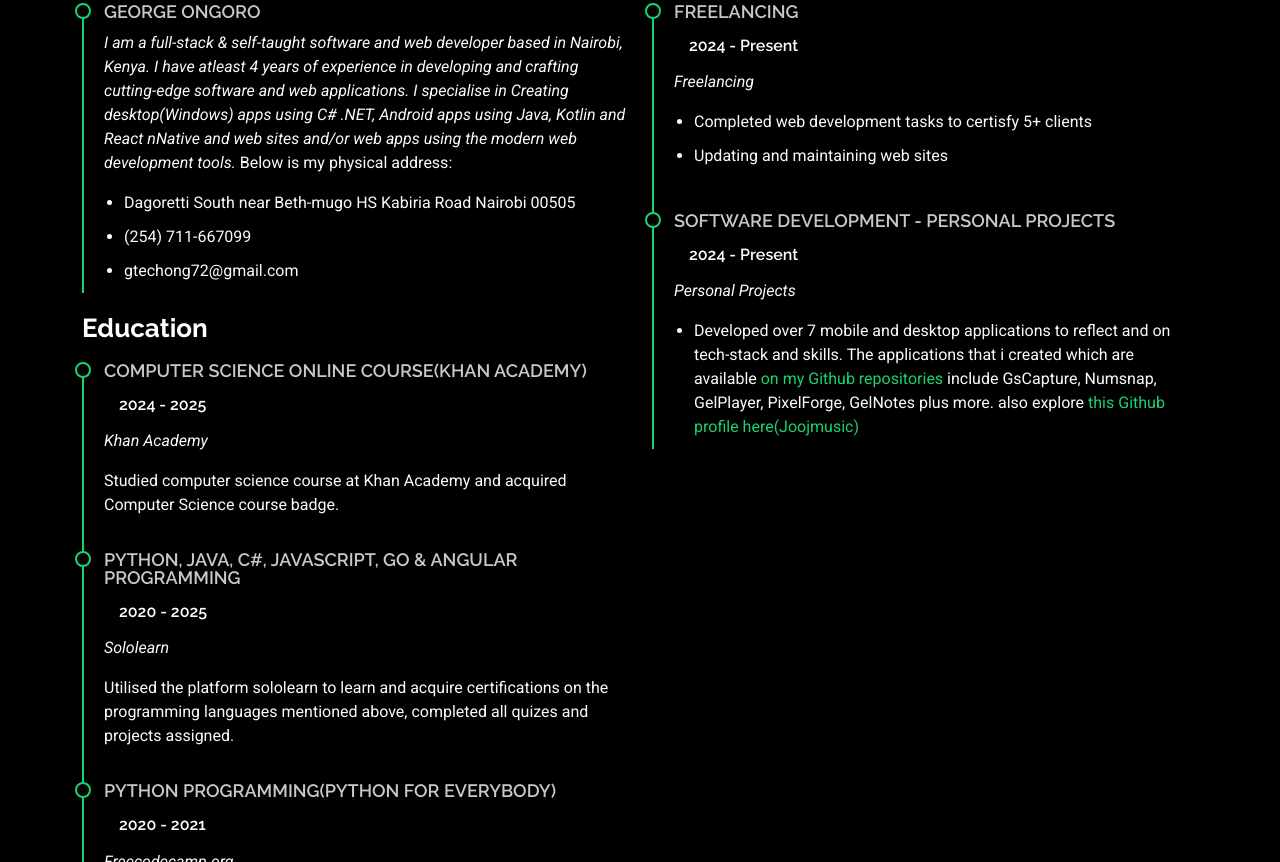
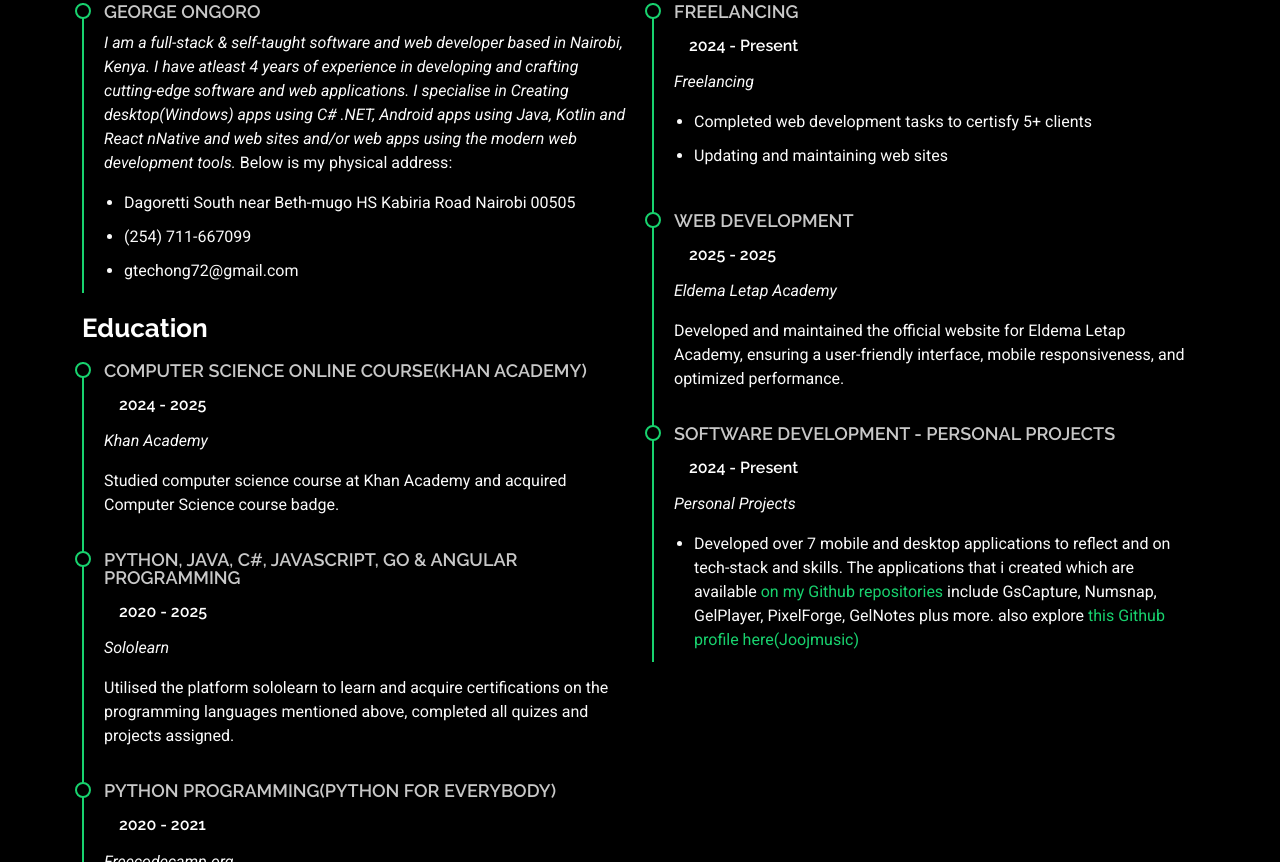
Before and after one commit to 004Ongoro/Portfolio, a plain HTML site: page resume.html in a window 1280 px wide. Shown: the part 509-1371 px from the top of the page. Drawn offline with Linux system fonts and the light colour scheme.

Commit message:
Update resume.html

```diff
--- a/resume.html
+++ b/resume.html
@@ -190,6 +190,14 @@
               <!-- Edn Resume Item -->
 
               <div class="resume-item">
+                <h4>Web Development</h4>
+                <h5>2025 - 2025</h5>
+                <p><em>Eldema Letap Academy</em></p>
+                <p>Developed and maintained the official website for Eldema Letap Academy, ensuring a user-friendly interface, mobile responsiveness, and optimized performance. </p>
+              </div>
+              <!-- Edn Resume Item -->
+
+              <div class="resume-item">
                 <h4>Software Development - Personal Projects</h4>
                 <h5>2024 - Present</h5>
                 <p><em>Personal Projects</em></p>
```
